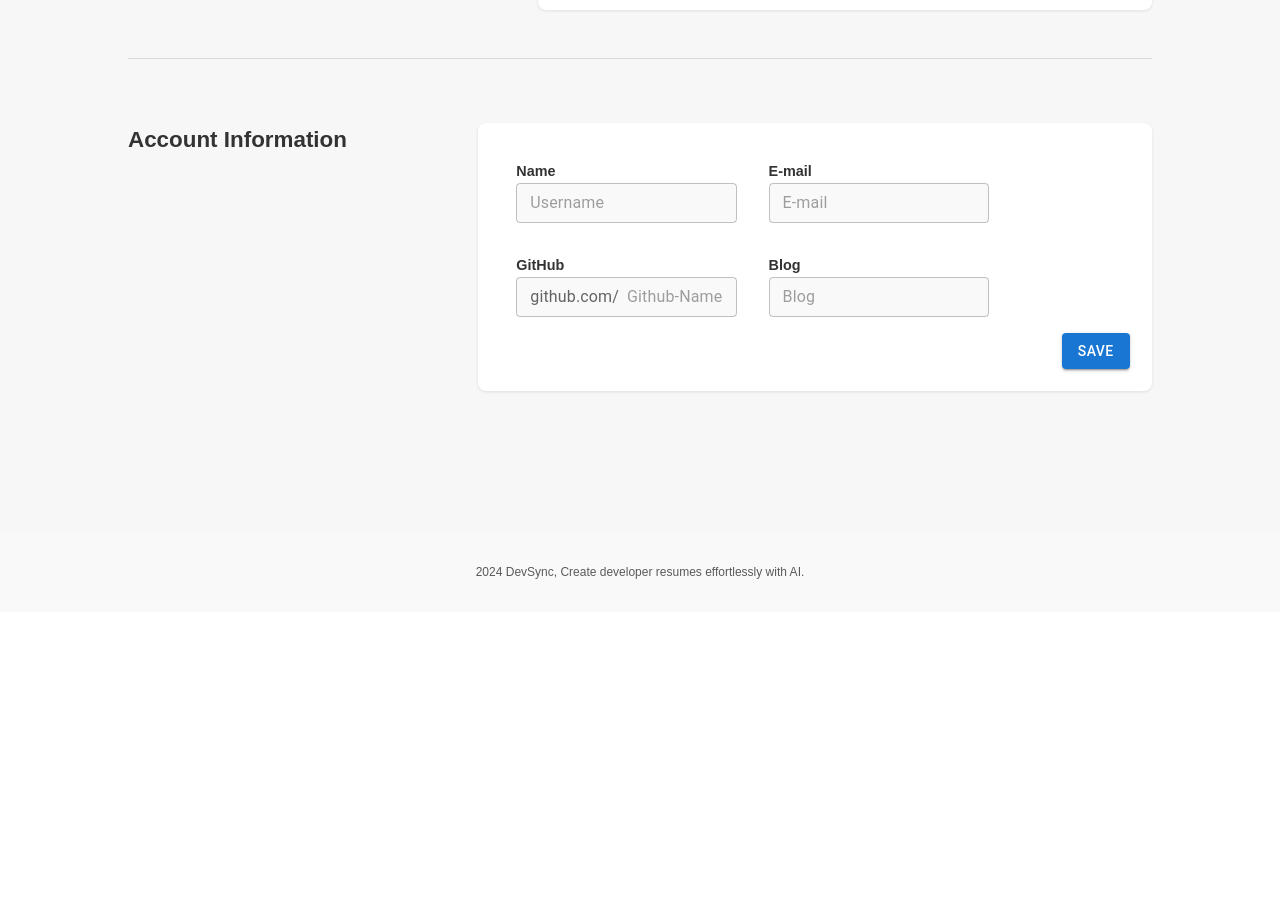
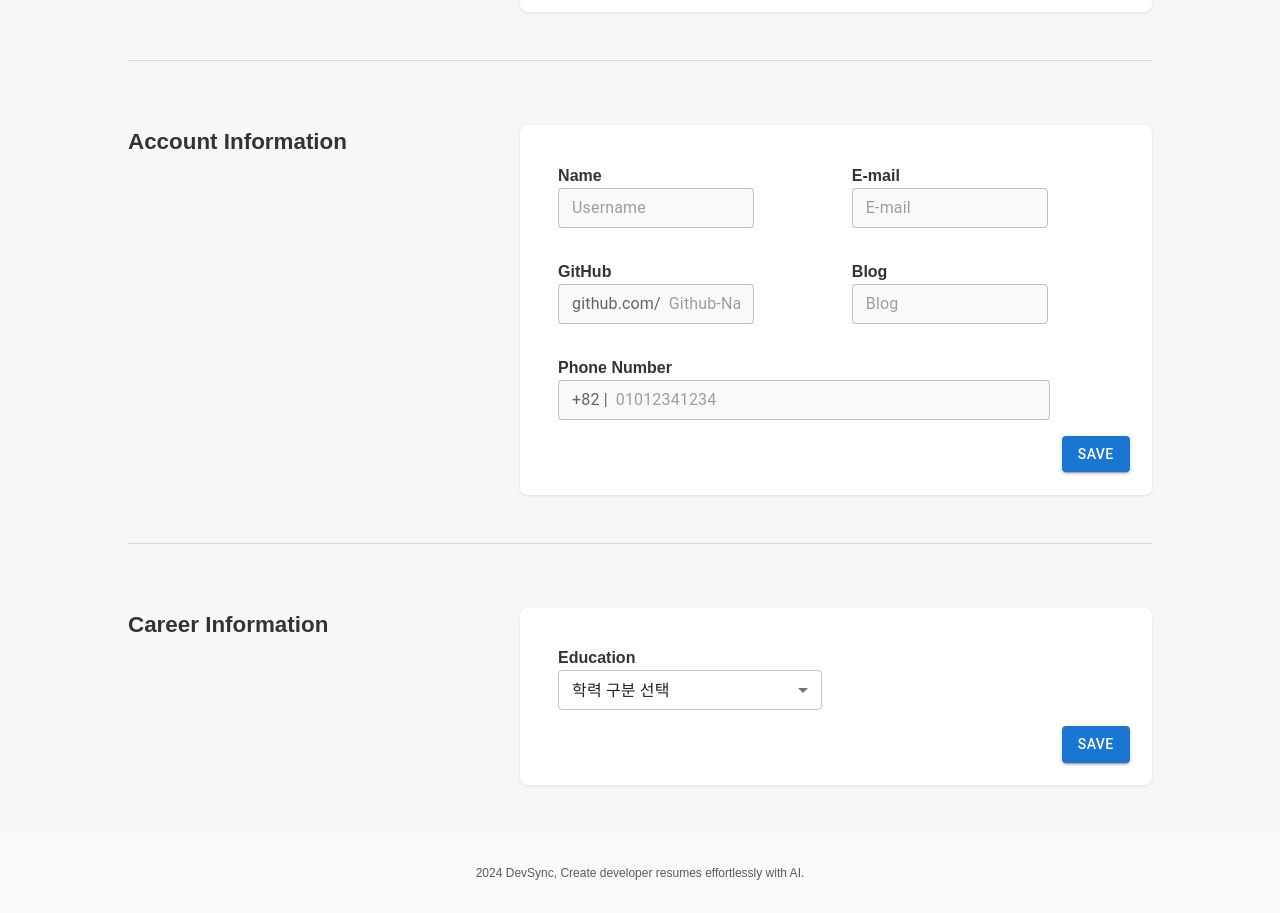
Before and after one commit to wangpy47/dev-sync, a React (Vite) app in the folder front-end/: page /users in a window 1280 px wide. Shown: the part 340-1253 px from the top of the page. Before the commit the page ends 952 px from the top, so only its background shows below. Built offline with nearby package versions, Linux system fonts and the light colour scheme; no server answers.

Commit message:
feat. 로그아웃 상태에서 헤더 카테고리 클릭시 로그인 창 활성화

```diff
--- a/front-end/src/components/Header.tsx
+++ b/front-end/src/components/Header.tsx
@@ -8,24 +8,29 @@ import {
 } from "@mui/material";
 import { useState } from "react";
 import LoginForm from "./LoginForm";
-import LogoutButton from "./logoutButton";
-import TestButton from "./TestButton";
-import { useSelector } from "react-redux";
+// import LogoutButton from "./logoutButton";
+// import TestButton from "./TestButton";
+import { useDispatch, useSelector } from "react-redux";
 import ProfileButton from "./ProfileButton";
 import { Link, useNavigate } from "react-router-dom";
-// import AccountCircle from "@mui/icons-material/AccountCircle";
+import { openLoginForm } from "../redux/redux";
 
 const Header = () => {
-  const [clickLoginForm, setClickLoginForm] = useState(false);
   const isLogin = useSelector((state: any) => state.login.loggedIn);
   const navigate = useNavigate();
+  const dispatch = useDispatch();
 
   const handleOpenLogin = () => {
-    setClickLoginForm(true);
+    dispatch(openLoginForm());
   };
 
-  const handleNavigate = () => {
-    navigate("/resume");
+  // 버튼 클릭 시 로그인 여부 체크 후 동작 처리
+  const handleNavigate = (path: string) => {
+    if (!isLogin) {
+      dispatch(openLoginForm()); // 로그인되지 않았다면 로그인 폼 열기
+    } else {
+      navigate(path); // 로그인 상태면 해당 경로로 이동
+    }
   };
 
   return (
@@ -59,15 +64,21 @@ const Header = () => {
           </h3>
           <Box sx={{ flexGrow: 1, display: { xs: "none", md: "flex" } }}>
             <Button
-              onClick={handleNavigate}
+              onClick={() => handleNavigate("/resume")}
               sx={{ my: 0, color: "#3369c7", display: "block" }}
             >
               이력서
             </Button>
-            <Button sx={{ my: 0, color: "#3369c7", display: "block" }}>
+            <Button
+              onClick={() => handleNavigate("/")}
+              sx={{ my: 0, color: "#3369c7", display: "block" }}
+            >
               문의하기
             </Button>
-            <Button sx={{ my: 0, color: "#3369c7", display: "block" }}>
+            <Button
+              onClick={() => handleNavigate("/")}
+              sx={{ my: 0, color: "#3369c7", display: "block" }}
+            >
               커뮤니티
             </Button>
           </Box>
@@ -91,8 +102,8 @@ const Header = () => {
         </Toolbar>
       </AppBar>
       <LoginForm
-        clickLoginForm={clickLoginForm}
-        setClickLoginForm={setClickLoginForm}
+      // clickLoginForm={clickLoginForm}
+      // setClickLoginForm={setClickLoginForm}
       />
     </>
   );
--- a/front-end/src/components/LoginForm.tsx
+++ b/front-end/src/components/LoginForm.tsx
@@ -1,22 +1,18 @@
 import { Dialog, DialogTitle, IconButton, Button } from "@mui/material";
 import CloseIcon from "@mui/icons-material/Close";
+import { useDispatch, useSelector } from "react-redux";
+import { closeLoginForm } from "../redux/redux";
 
-interface LoginFormProps {
-  setClickLoginForm: React.Dispatch<React.SetStateAction<boolean>>;
-  clickLoginForm: boolean;
-}
-
-const LoginForm = ({ setClickLoginForm, clickLoginForm }: LoginFormProps) => {
-  const handleClose = () => {
-    setClickLoginForm(false);
-  };
+const LoginForm = () => {
+  const dialogOpen = useSelector((state: any) => state.login.loginForm);
+  const dispatch = useDispatch();
 
   const handleGoogleLogin = () => {
-    window.location.href = 'http://localhost:3000/auth/google';  // 백엔드로 리디렉션
+    window.location.href = "http://localhost:3000/auth/google"; // 백엔드로 리디렉션
   };
 
   return (
-    <Dialog open={clickLoginForm} onClose={handleClose}>
+    <Dialog open={dialogOpen} onClose={() => dispatch(closeLoginForm())}>
       <DialogTitle
         sx={{
           fontWeight: "bold",
@@ -41,11 +37,15 @@ const LoginForm = ({ setClickLoginForm, clickLoginForm }: LoginFormProps) => {
           "&:focus": { outline: "none" },
           color: "#767676",
         }}
-        onClick={handleClose}
+        onClick={() => dispatch(closeLoginForm())}
       >
         <CloseIcon fontSize="inherit" />
       </IconButton>
-      <Button variant="contained" sx={{ ml: 2, mr: 2, mt: 1, mb: 3 }} onClick={handleGoogleLogin}>
+      <Button
+        variant="contained"
+        sx={{ ml: 2, mr: 2, mt: 1, mb: 3 }}
+        onClick={handleGoogleLogin}
+      >
         Continue with Google
       </Button>
       <Button variant="contained" sx={{ ml: 2, mr: 2, mt: 1, mb: 3 }}>
--- a/front-end/src/components/UserPage.tsx
+++ b/front-end/src/components/UserPage.tsx
@@ -3,9 +3,19 @@ import { css } from "@emotion/react";
 import Avatar from "@mui/material/Avatar";
 import Button from "@mui/material/Button";
 import TextField from "@mui/material/TextField";
-import { useEffect, useState } from "react";
+import { useEffect, useState, type SetStateAction } from "react";
 import { useDispatch, useSelector } from "react-redux";
-import { Alert, Collapse, Divider, InputAdornment } from "@mui/material";
+import {
+  Alert,
+  Collapse,
+  Divider,
+  FormControl,
+  InputAdornment,
+  InputLabel,
+  MenuItem,
+  Select,
+  type SelectChangeEvent,
+} from "@mui/material";
 import { login } from "../redux/redux";
 
 // 공통 스타일 정의
@@ -23,6 +33,7 @@ const sectionStyle = css`
   flex-grow: 1;
   padding: 1.4rem;
   box-shadow: 0px 1px 3px rgba(134, 134, 134, 0.2);
+  width: 60%;
 `;
 
 const headerStyle = css`
@@ -38,14 +49,28 @@ const buttonGroupStyle = css`
 `;
 
 const labelStyle = css`
-  font-size: 0.9rem;
   font-weight: bold;
   margin: 1rem;
-  width: 35%;
+  flex-direction: column; /* 수직 정렬 */
+  align-items: flex-start; /* 왼쪽 정렬 */
+  display: flex;
+  width: 100%;
+`;
+
+const LongLabelStyle = css`
+  font-weight: bold;
+  margin: 1rem;
+  width: 100%;
 `;
 
 const customTextFieldStyle = css`
   background-color: #f9f9f9;
+  width: 75%;
+`;
+
+const longTextFieldStyle = css`
+  background-color: #f9f9f9;
+  width: 88.5%;
 `;
 
 // CustomTextField 컴포넌트
@@ -92,6 +117,25 @@ export const UserPage = () => {
   );
   const [alertProfile, setAlertProfile] = useState(false);
   const [alertInfor, setAlertInfor] = useState(false);
+  const [endEducation, setEndEducation] = useState<string>("");
+  const univApi = import.meta.env.VITE_APP_UNIVLIST_API_KEY;
+  const univUrl = import.meta.env.VITE_APP_UNIV_URL;
+
+  useEffect(() => {
+    const fetchData = async () => {
+      try {
+        const response = await fetch(
+          `${univUrl}?serviceKey=${univApi}&type=json`
+        );
+        const result = await response.json();
+        console.log(result);
+      } catch (err) {
+        console.log(err);
+      }
+    };
+
+    fetchData();
+  }, []);
 
   useEffect(() => {
     if (userData) {
@@ -173,6 +217,11 @@ export const UserPage = () => {
       setPreviewImage(userData.profileImageUrl);
     }
   }, [userData.profileImageUrl]);
+
+  const handleEducationChange = (e: SelectChangeEvent<string>) => {
+    console.log(e.target.value);
+    setEndEducation(e.target.value);
+  };
 
   return (
     <>
@@ -281,6 +330,29 @@ export const UserPage = () => {
               />
             </div>
           </div>
+          <div
+            css={css`
+              display: flex;
+              flex-wrap: wrap;
+            `}
+          >
+            <div css={LongLabelStyle}>
+              Phone Number
+              <TextField
+                placeholder="01012341234"
+                variant="outlined"
+                size="small"
+                css={longTextFieldStyle}
+                slotProps={{
+                  input: {
+                    startAdornment: (
+                      <InputAdornment position="start">+82 |</InputAdornment>
+                    ),
+                  },
+                }}
+              />
+            </div>
+          </div>
           <div css={buttonGroupStyle}>
             <Button
               variant="contained"
@@ -293,6 +365,70 @@ export const UserPage = () => {
           </div>
         </div>
       </div>
+      <Divider
+        css={css`
+          width: 80%;
+          margin: auto;
+        `}
+      />
+      <div css={containerStyle}>
+        <div css={headerStyle}>Career Information</div>
+        <div css={sectionStyle}>
+          <Collapse in={alertProfile}>
+            <Alert severity="success">프로필이 업데이트 되었습니다.</Alert>
+          </Collapse>
+          <div
+            css={css`
+              display: flex;
+              flex-direction: column;
+              width: 100%;
+            `}
+          >
+            <div css={labelStyle}>
+              Education
+              <FormControl sx={{ width: "45%" }}>
+                <Select
+                  displayEmpty
+                  size="small"
+                  value={endEducation}
+                  onChange={handleEducationChange}
+                >
+                  <MenuItem value="" disabled>
+                    학력 구분 선택
+                  </MenuItem>
+                  <MenuItem value="초등학교 졸업">초등학교 졸업</MenuItem>
+                  <MenuItem value="중학교 졸업">중학교 졸업</MenuItem>
+                  <MenuItem value="고등학교 졸업">고등학교 졸업</MenuItem>
+                  <MenuItem value="대학교대학원 이상 졸업">
+                    대학교·대학원 이상 졸업
+                  </MenuItem>
+                </Select>
+              </FormControl>
+            </div>
+            {endEducation === "대학교대학원 이상 졸업" && (
+              <div css={labelStyle}>
+                Univ
+                <TextField
+                  placeholder="학교명을 입력하세요"
+                  variant="outlined"
+                  size="small"
+                  sx={{ width: "45%" }}
+                />
+              </div>
+            )}
+          </div>
+          <div css={buttonGroupStyle}>
+            <Button
+              variant="contained"
+              color="primary"
+              size="medium"
+              onClick={updateProfileImage}
+            >
+              Save
+            </Button>
+          </div>
+        </div>
+      </div>
     </>
   );
 };
--- a/front-end/src/redux/redux.ts
+++ b/front-end/src/redux/redux.ts
@@ -13,6 +13,7 @@ interface LoginState {
     githubUrl: string | null;
     blogUrl: string | null;
   };
+  loginForm :boolean;
 }
 
 
@@ -28,6 +29,7 @@ const initialState : LoginState = {
     githubUrl: null,
     blogUrl: null,
   },
+  loginForm:false,
 }
 const loginSlice = createSlice({
     name : 'login',
@@ -40,9 +42,15 @@ const loginSlice = createSlice({
       logout(state){
        state.loggedIn = false;
        state.loginInfo = initialState.loginInfo
-      }
+      },
+      openLoginForm(state) {
+        state.loginForm = true; // 로그인폼 띄우기
+      },
+      closeLoginForm(state) {
+        state.loginForm = false; // 로그인폼 닫기
+      },
     }
 });
 
-export const {login, logout} = loginSlice.actions; // 액션 내보내기
+export const {login, logout, openLoginForm , closeLoginForm} = loginSlice.actions; // 액션 내보내기
 export default loginSlice.reducer; // 리듀서 내보내기
```
